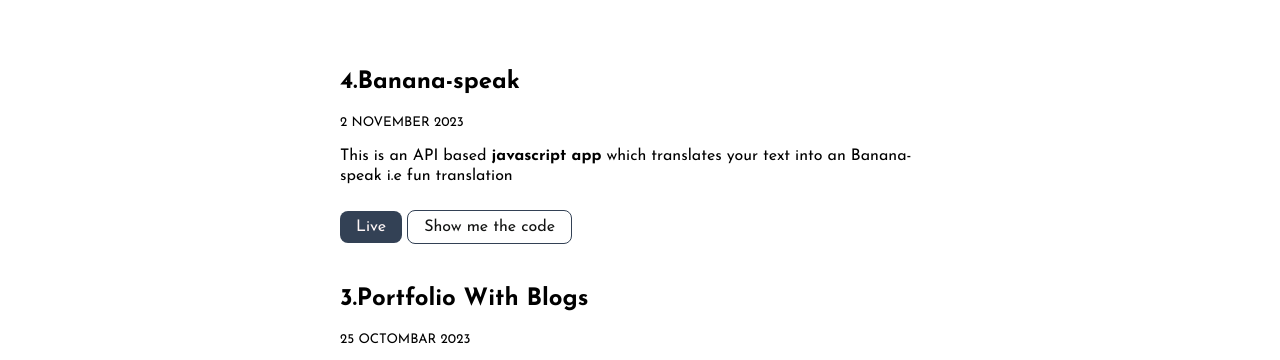
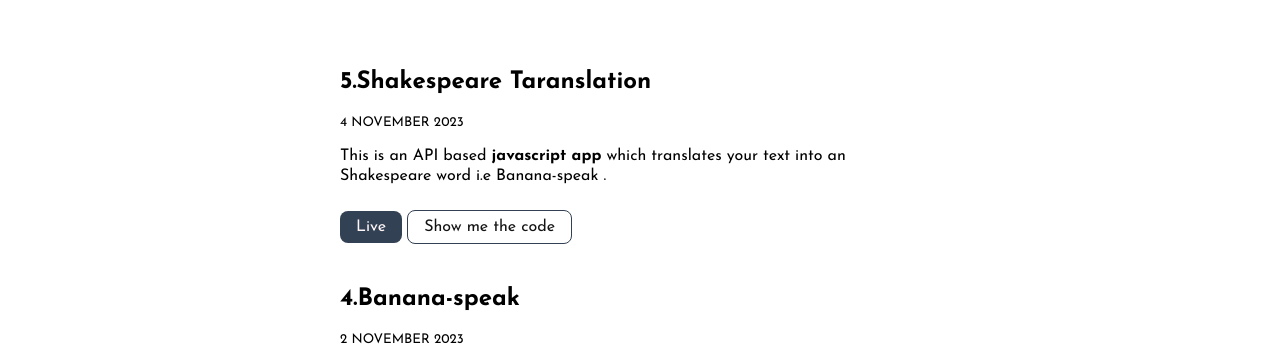
Before and after one commit to Sourabhpande532/Portfolio, a plain HTML site: page project.html in a window 1280 px wide. Shown: the part 401-761 px from the top of the page. Drawn offline with Linux system fonts and the light colour scheme.

Commit message:
build & feat - mini translator project

```diff
--- a/project.html
+++ b/project.html
@@ -38,6 +38,26 @@
 
   <div class="container center-container">
     <div>
+      <div class="space-1rem"></div>
+      <div>
+        <h2>5.Shakespeare Taranslation</h2>
+        <small>4 NOVEMBER 2023</small>
+        <p>
+          This is an API based <b>javascript app</b> which translates your
+          text into an Shakespeare word i.e Banana-speak .
+        </p>
+        <div class="space-rem"></div>
+        <a
+          href="https://shakespeare-translator-beta.vercel.app/"
+          class="link link-primary"
+          >Live</a
+        >
+        <a
+          href="https://github.com/Sourabhpande532/ShakespeareTranslator"
+          class="link link-secondary"
+          >Show me the code</a
+        >
+      </div>
       <div class="space-1rem"></div>
         <div>
           <h2>4.Banana-speak</h2>
```
